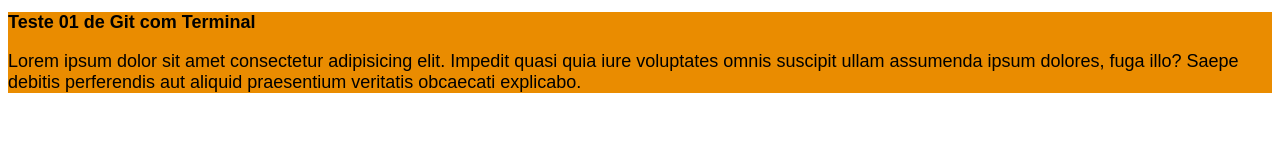
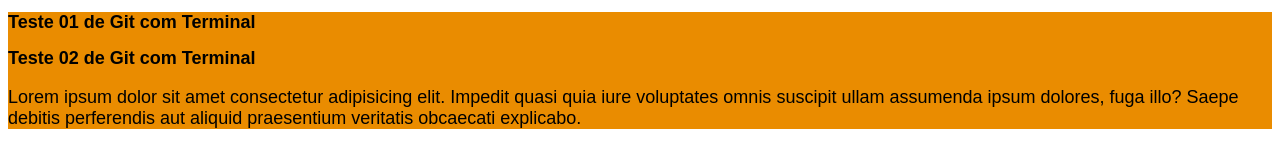
Before and after one commit to Ander-Ferreira/teste-git, a plain HTML site: page index.html in a window 1280 px wide. Drawn offline with Linux system fonts and the light colour scheme.

Commit message:
Adição de título h2 via terminal

```diff
--- a/index.html
+++ b/index.html
@@ -9,6 +9,7 @@
 <body>
     <main>
         <h1>Teste 01 de Git com Terminal</h1>
+        <h2>Teste 02 de Git com Terminal</h2>
         <p>Lorem ipsum dolor sit amet consectetur adipisicing elit. Impedit quasi quia iure voluptates omnis suscipit ullam assumenda ipsum dolores, fuga illo? Saepe debitis perferendis aut aliquid praesentium veritatis obcaecati explicabo.</p>
     </main>
 </body>
```
